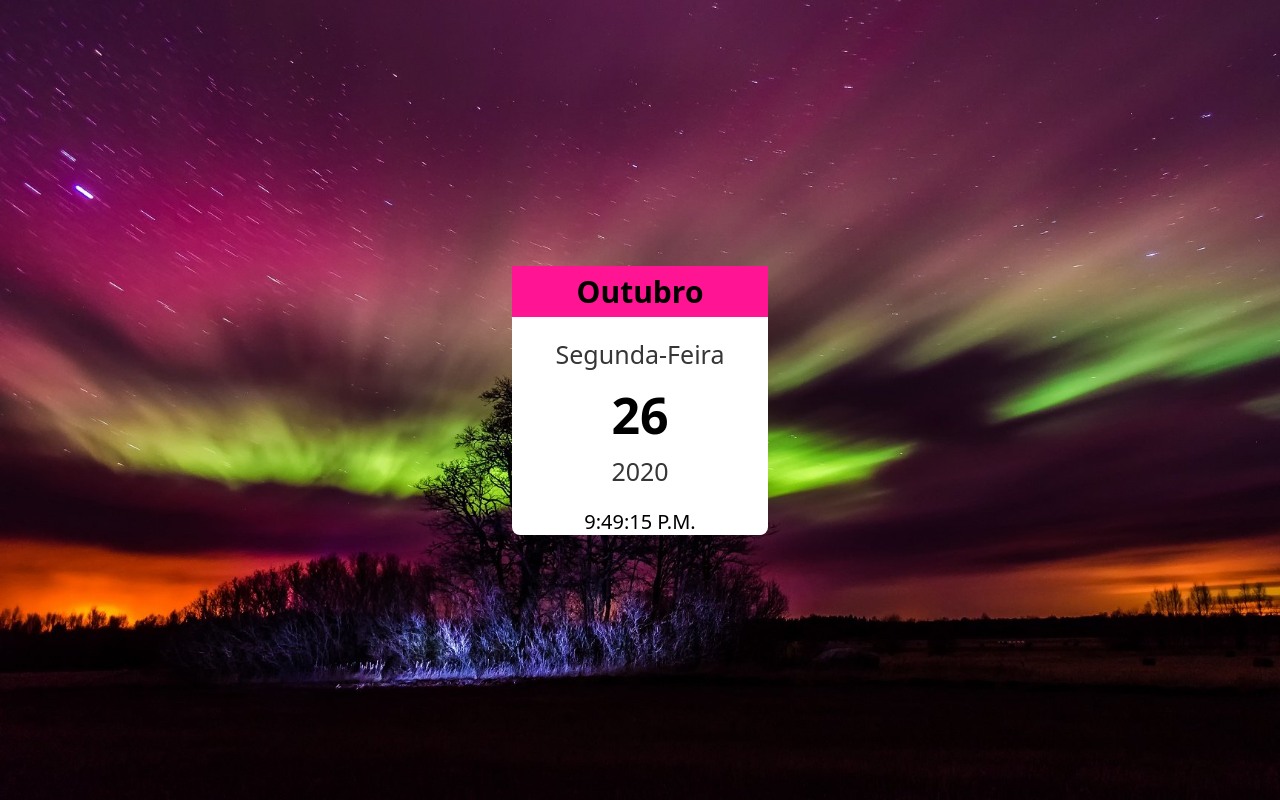
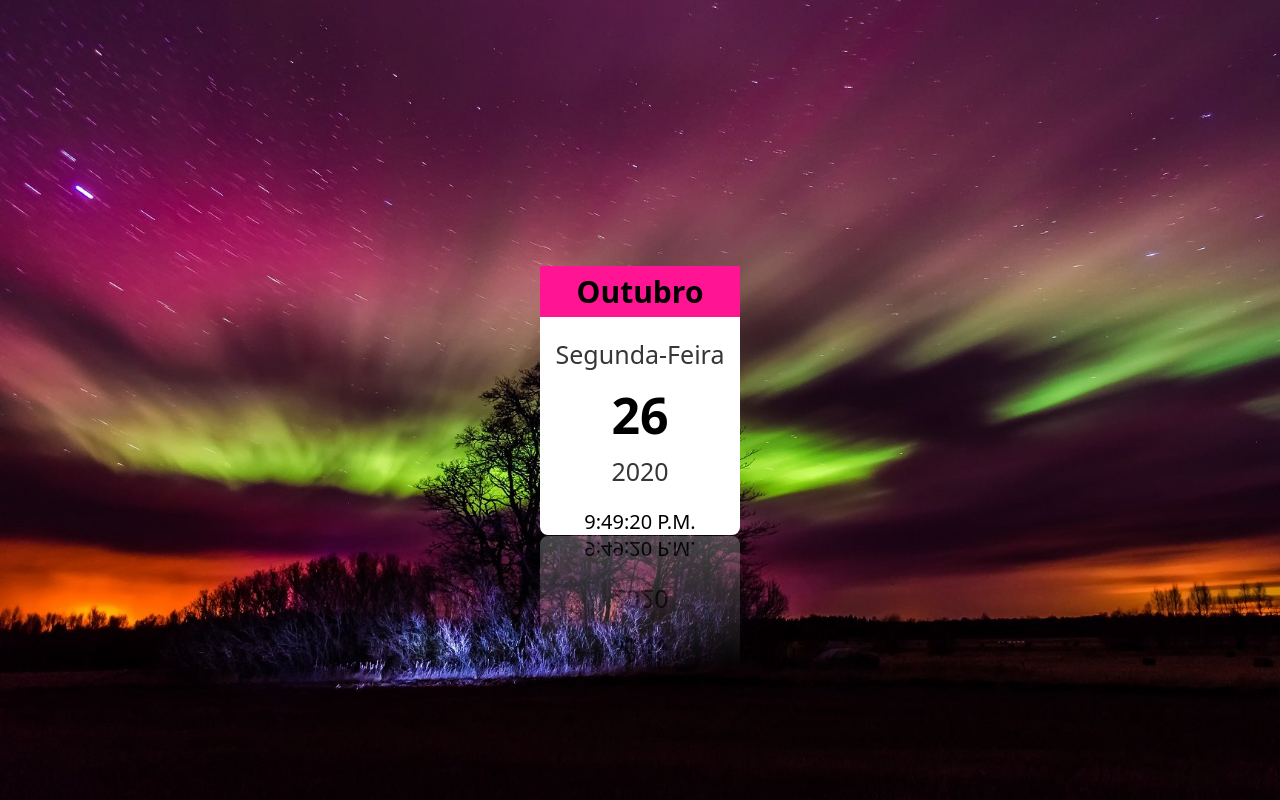
Before and after one commit to Bea1711/Web, a plain HTML site: page index.html in a window 1280 px wide. Drawn offline with Linux system fonts and the light colour scheme; a web font is replaced by a local one.

Commit message:
third commit

```diff
--- a/index.css
+++ b/index.css
@@ -18,11 +18,11 @@ body{
 
 .calendario{
     position: relative;
-    width: 20%;
+    width: 200px;
     background: white;
     text-align: center;
     border-radius: 8px;
-    -webkit-box-reflect: bellow 1px linear-gradient(transparent, transparent, #0004);
+    -webkit-box-reflect: below 1px linear-gradient(transparent, transparent, #0004);
 }
 
 .calendario #monthName{
--- a/index.js
+++ b/index.js
@@ -8,7 +8,8 @@ document.getElementById("monthName").innerHTML = mes;
 var ano = data.getFullYear();
 document.getElementById("year").innerHTML = ano;
 
-function JSClock() {
+const JSClock = setInterval(() => {
+
     var tempo = new Date();
     var hora = tempo.getHours();
     var minutos = tempo.getMinutes();
@@ -19,7 +20,5 @@ function JSClock() {
     temp += ((minutos < 10) ? ":0" : ":") + minutos;
     temp += ((segundos < 10) ? ":0" : ":") + segundos;
     temp += (hora >= 12) ? " P.M." : " A.M.";
-    return temp;
-
-  }
-  document.getElementById("clock").innerHTML = JSClock();
+    document.getElementById("clock").innerHTML = temp;
+  }, 1000);
```
